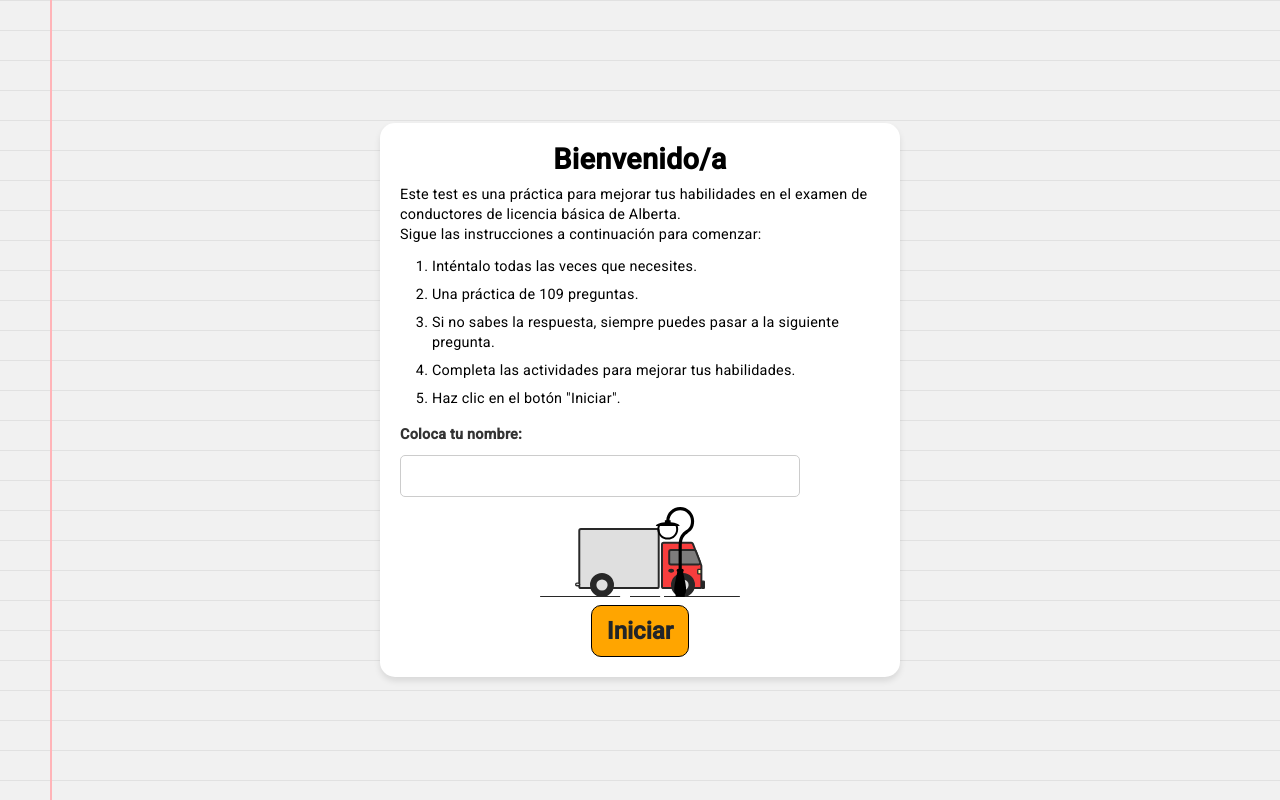
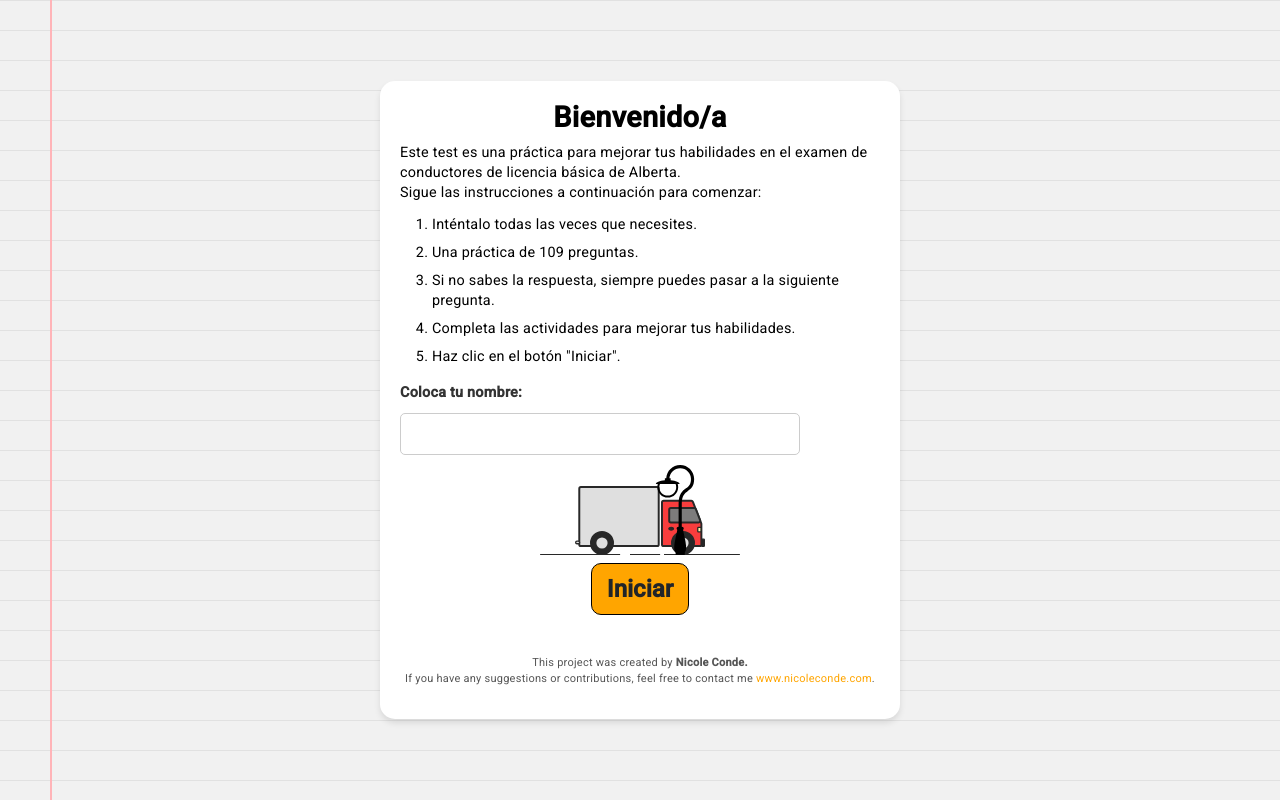
Before and after one commit to NicoleCondeDuque/driverTest, an Angular app: page /welcome in a window 1280 px wide. Built offline with nearby package versions, Linux system fonts and the light colour scheme.

Commit message:
adding creator Nicole Conde

```diff
--- a/src/app/components/welcome/welcome.component.css
+++ b/src/app/components/welcome/welcome.component.css
@@ -217,3 +217,20 @@ input.form-control {
   border: 1px solid #ccc;
   border-radius: 5px;
 }
+
+.footer-container {
+  margin-top: 40px;
+  text-align: center;
+  font-size: 11px;
+  color: #555;
+  line-height: 1rem;
+}
+
+.footer-text a {
+  color: orange;
+  text-decoration: none;
+}
+
+.footer-text a:hover {
+  text-decoration: underline;
+}
--- a/src/app/components/welcome/welcome.component.html
+++ b/src/app/components/welcome/welcome.component.html
@@ -69,6 +69,8 @@
     </div>
   </div>
 
-
+  <footer class="footer-container">
+    <p class="footer-text">This project was created by <b>Nicole Conde.</b> <br>If you have any suggestions or contributions, feel free to contact me <a href="https://www.nicoleconde.com/" target="_blank">www.nicoleconde.com</a>.</p>
+  </footer>
 </div>
 </div>
```
